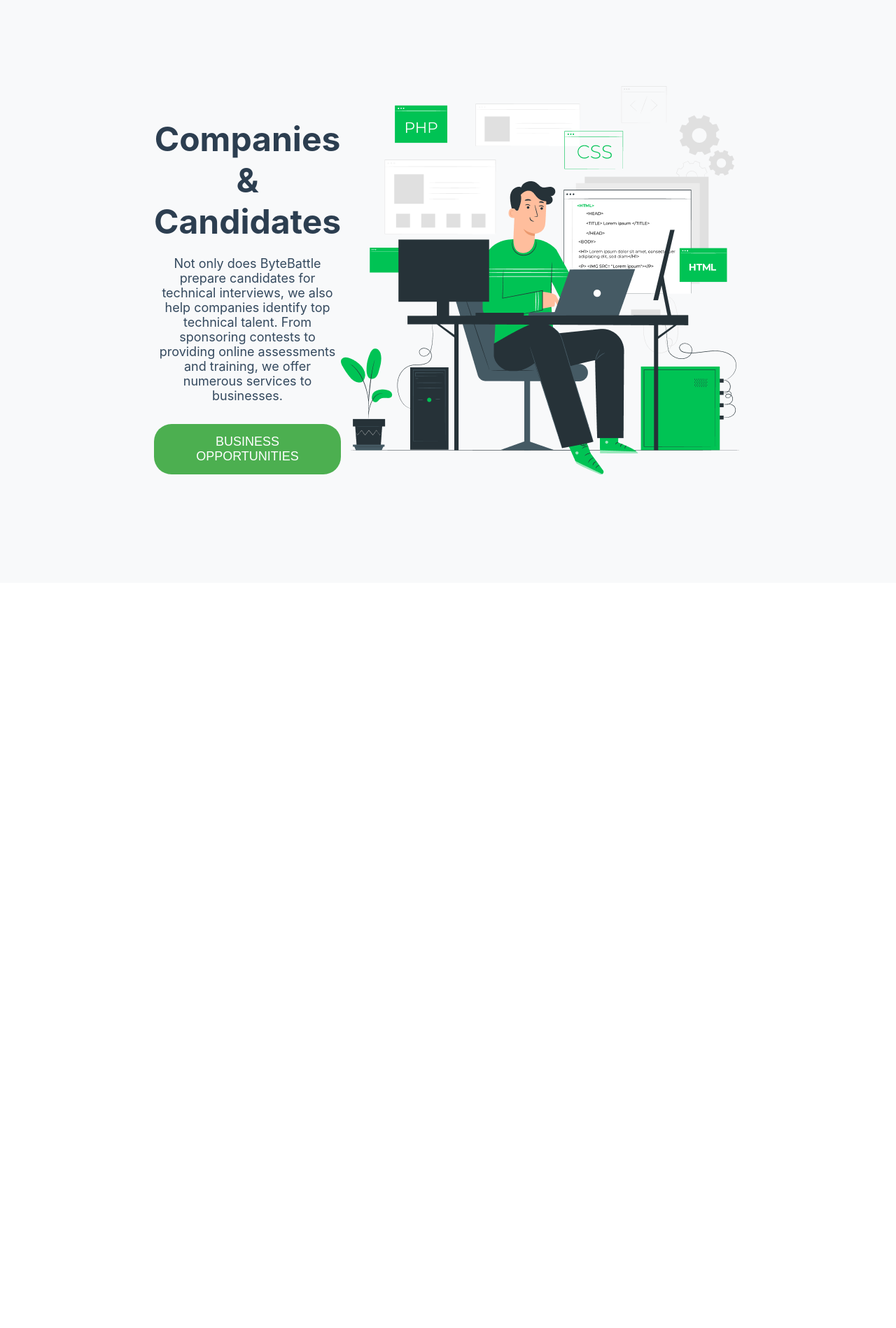
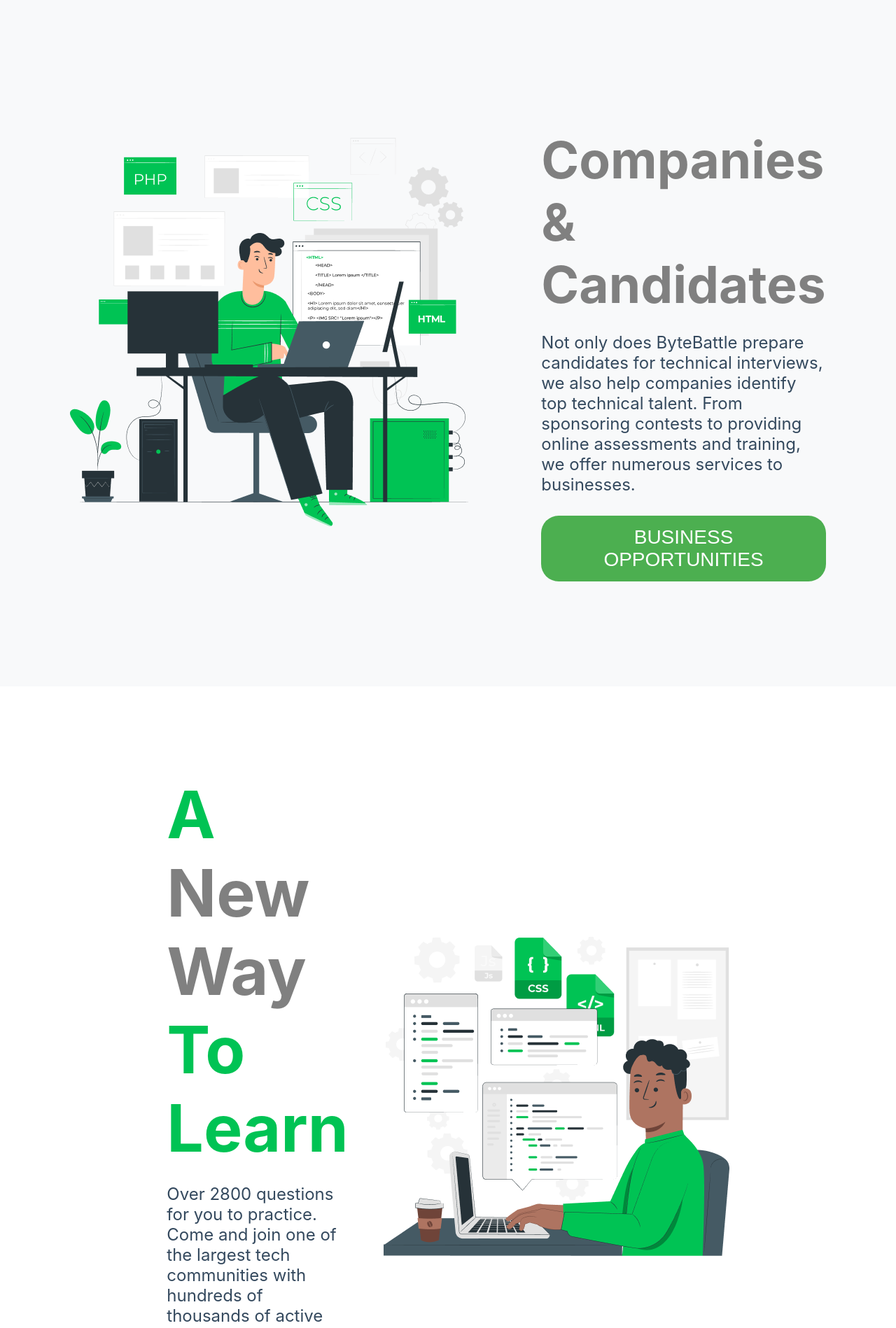
Before and after one commit to Ali-H-Hassan/ByteBattles-CodingAdventure, a React (Create React App) app in the folder frontend/: page / in a window 1280 px wide. Shown: the part 1260-3158 px from the top of the page at 70% size. Before the commit the page ends 2093 px from the top, so only its background shows below. Built offline with nearby package versions, Linux system fonts and the light colour scheme.

Commit message:
Section 2 Styling

```diff
--- a/frontend/src/pages/WelcomePage/WelcomePage.css
+++ b/frontend/src/pages/WelcomePage/WelcomePage.css
@@ -68,56 +68,60 @@
 .white-text {
   color: grey;
 }
-/* WelcomeSectionTwo.css */
+
 .welcome-section-two {
   display: flex;
   justify-content: center;
   align-items: center;
-  background-color: #f8f9fa; /* Adjust the color to match your design */
+  background-color: #f8f9fa;
 }
 
 .section-two-content-container {
   display: flex;
   justify-content: space-between;
   align-items: center;
-  margin: 100px 180px; /* Adjust margins to fit your design */
-  padding: 50px 100px; /* Adjust padding to fit your design */
+  margin: 100px 180px;
+  padding: 50px 100px;
+  flex-direction: row-reverse;
 }
 
 .section-two-text-content h2 {
-  font-size: 48px; /* Adjust font-size as needed */
-  color: #2c3e50; /* Adjust color as needed */
+  font-size: 48px;
+  color: #2c3e50;
   margin-bottom: 20px;
+  font-size: 73px;
+  color: grey;
 }
 
 .section-two-text-content p {
-  font-size: 18px; /* Adjust font-size as needed */
-  color: #34495e; /* Adjust color as needed */
+  font-size: 24px;
+  color: #34495e;
   margin-bottom: 30px;
 }
-
+.section-two-text-content {
+  text-align: left;
+  padding-left: 100px;
+}
 .section-two-cta-button {
-  background-color: #4caf50; /* Adjust background color as needed */
-  color: white; /* Adjust text color as needed */
+  background-color: #4caf50;
+  color: white;
   border: none;
   padding: 15px 30px;
-  font-size: 18px; /* Adjust font-size as needed */
+  font-size: 28px;
   cursor: pointer;
-  border-radius: 25px; /* Adjust border-radius as needed */
-  text-transform: uppercase; /* Optional style */
-  transition: all 0.3s ease; /* Optional style */
+  border-radius: 25px;
+  text-transform: uppercase;
+  transition: all 0.3s ease;
 }
-
 .section-two-cta-button:hover {
-  background-color: #43a047; /* Slightly darker green on hover */
+  background-color: #43a047;
 }
 
 .section-two-image-content img {
-  max-width: 600px; /* Adjust width as needed */
+  max-width: 600px;
   height: auto;
 }
 
-/* Responsive styles if needed */
 @media (max-width: 768px) {
   .section-two-content-container {
     flex-direction: column;
--- a/frontend/src/pages/WelcomePage/WelcomePage.jsx
+++ b/frontend/src/pages/WelcomePage/WelcomePage.jsx
@@ -1,6 +1,7 @@
 import React from "react";
 import OnlineTestIllustration from "../../assets/illustration.png";
 import ProgrammerIllustration from "../../assets/SignUpImg.png";
+import TestIllustration from "../../assets/LoginImg.png";
 import "./WelcomePage.css";
 const WelcomeSectionOne = () => {
   return (
@@ -45,6 +46,27 @@
           </div>
         </div>
       </section>
+      <section className="welcome-section-one">
+        <div className="content-container">
+          <div className="text-content">
+            <h1>
+              <span className="green-text">A</span>
+              <span className="white-text"> New Way </span>
+              <span className="green-text">To Learn</span>
+            </h1>
+            <p>
+              Over 2800 questions for you to practice. Come and join one of the
+              largest tech communities with hundreds of thousands of active
+              users and participate in our contests to challenge yourself and
+              earn rewards.
+            </p>
+            <button className="cta-button">View Tests</button>
+          </div>
+          <div className="image-content">
+            <img src={TestIllustration} alt="Online Test" />
+          </div>
+        </div>
+      </section>
     </div>
   );
 };
```
